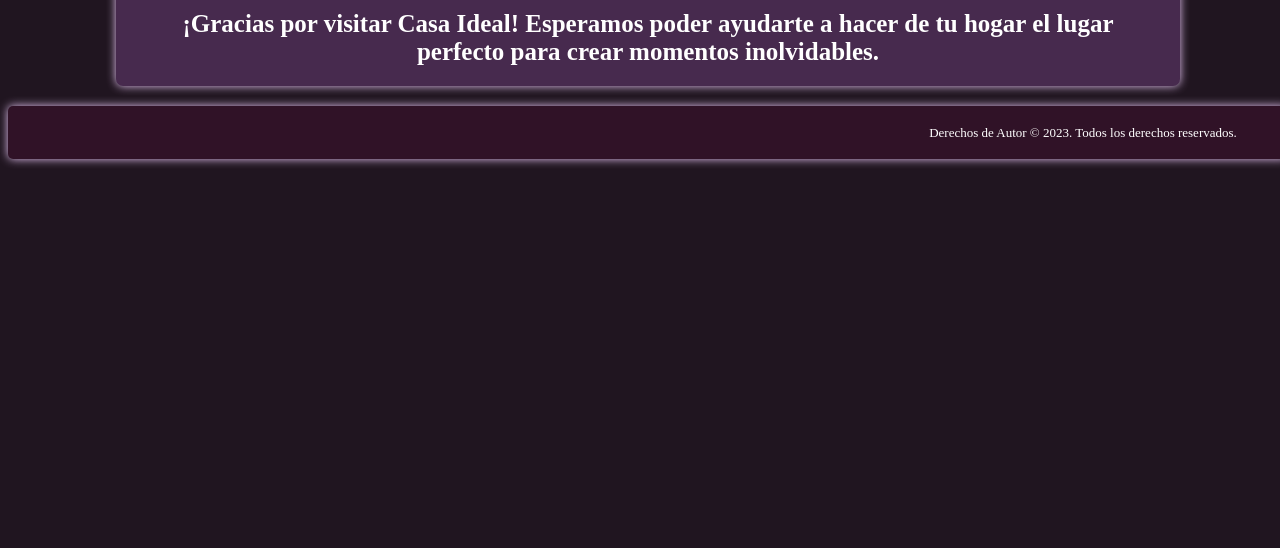
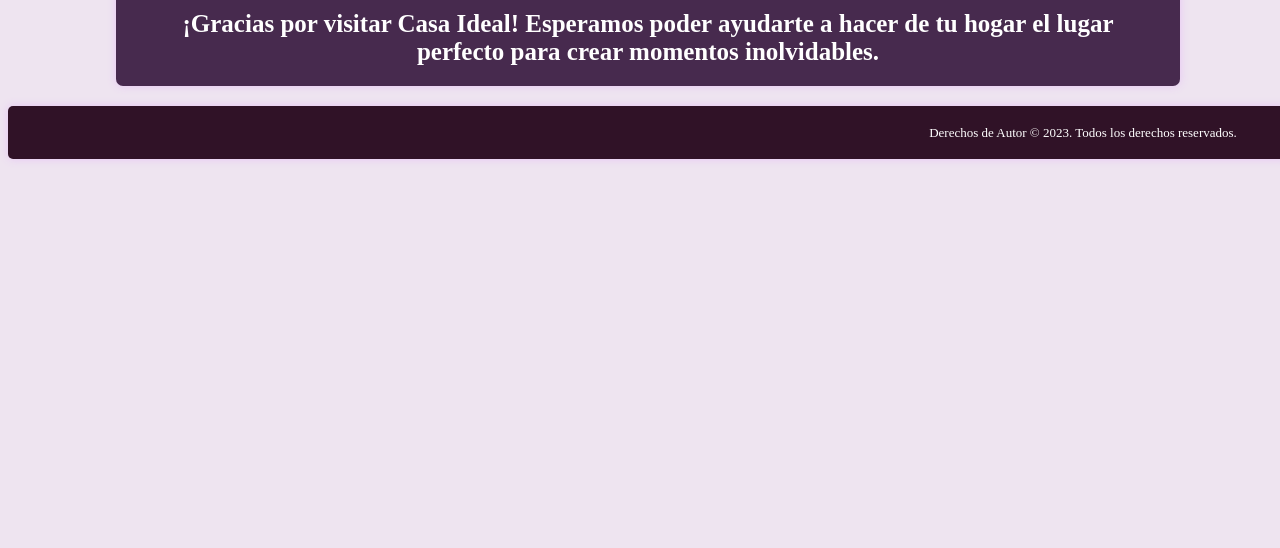
Before and after one commit to TorresLeonardoNahuel/TrabajoI, a plain HTML site: page index.html in a window 1280 px wide. Shown: the part 260-808 px from the top of the page. Drawn offline with nearby package versions, Linux system fonts and the light colour scheme.

Commit message:
cambio de fondo html general

```diff
--- a/estilo/estilo.css
+++ b/estilo/estilo.css
@@ -1,6 +1,6 @@
 html{
   height: 100%;
-  background-color: #201520;
+  background-color: #eee4f0;
 }
 body {
   /* font-family: Arial, sans-serif; */
```
